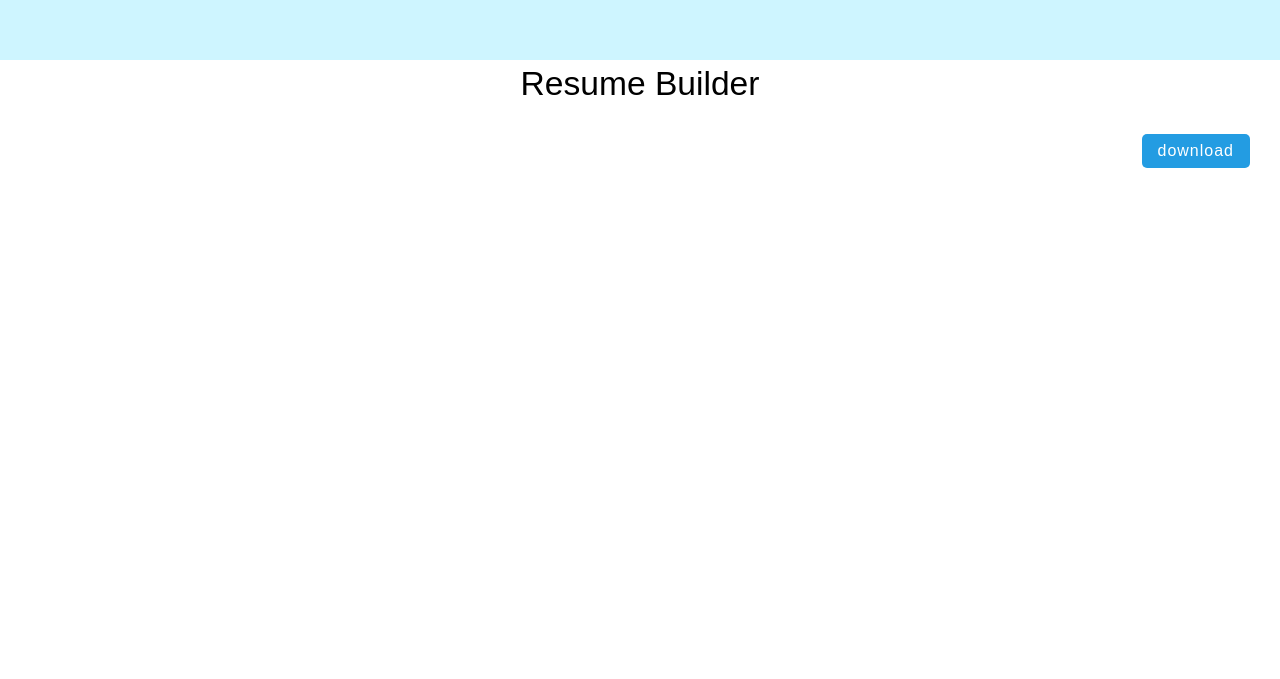
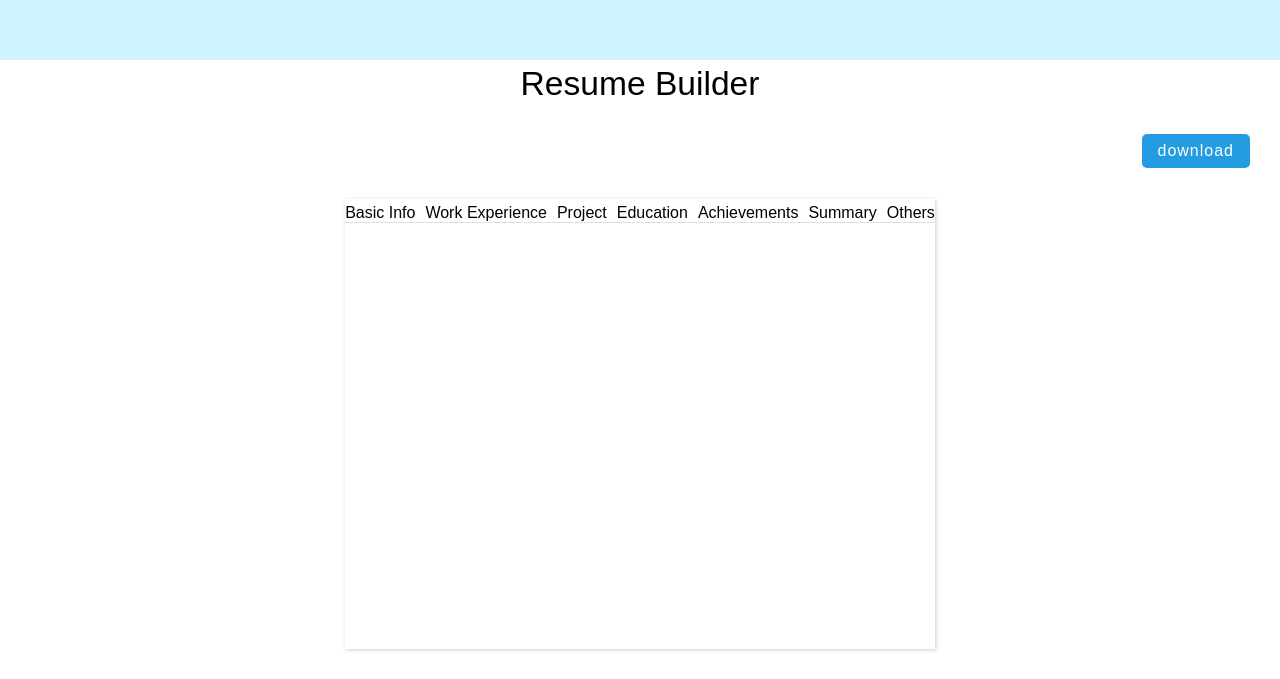
Before and after one commit to AbhiiiDev/Resu-Pro, a React (Vite) app: page / in a window 1280 px wide. Shown: the part 580-1259 px from the top of the page. Before the commit the page ends 800 px from the top, so only its background shows below. Built offline with nearby package versions, Linux system fonts and the light colour scheme.

Commit message:
editor added

```diff
--- /dev/null
+++ b/src/components/Editor/Editor .jsx
@@ -0,0 +1,19 @@
+import React from 'react'
+import styles from './Editor.module.css'
+
+function Editor (props) {
+    const sections=props.sections;
+  return (
+    <div className={styles.container}>
+      <div className={styles.header}>
+        {Object.keys(sections)?.map((key)=>(
+            <div className={styles.sections} key={key}>
+                {sections[key]}
+                </div>
+        ))}
+      </div>
+    </div>
+  )
+}
+
+export default Editor
--- /dev/null
+++ b/src/components/Editor/Editor.module.css
@@ -0,0 +1,30 @@
+.container{
+    min-width: 550px;
+    min-height: 450px;
+    display: flex;
+    flex-direction: column;
+    gap: 30px;
+    box-shadow: 1px 1px 4px  rgba(0,0,0,0.2);
+    padding-top: 5px;
+}
+
+.header{
+    display: flex;
+    gap: 10px;
+    overflow-x: auto;
+    border-bottom: 1px solid rgba(0,0,0,0.12);
+}
+
+.header .section{
+    padding: 10px;
+    border-bottom: 2px solid transparent;
+    font-weight:500;
+    font-size: 1rem;
+    white-space: nowrap;
+    cursor: pointer;
+}
+
+.header .active {
+    border-bottom: 2px solid #239ce2;
+    color:#239ce2
+}
--- a/src/components/Header/body/Body.jsx
+++ b/src/components/Header/body/Body.jsx
@@ -1,8 +1,18 @@
 import React from 'react'
+import Editor from '../../Editor/Editor '
 import styles from './Body.module.css'
 
 function Body() {
-    const colors=[ "#239ce2" , "#48bb78" , "#0bc5ea", "#a0aec0" , "#ed8936"  ]
+    const colors=[ "#239ce2" , "#48bb78" , "#0bc5ea", "#a0aec0" , "#ed8936"  ];
+    const sections ={
+        basinInfo:"Basic Info",
+        workExp:"Work Experience",
+        project:"Project",
+        education:"Education",
+        achievements:"Achievements",
+        summary:"Summary",
+        others:"Others"
+    };
   return (
     <div className={styles.container}>
 <p className={styles.heading}>Resume Builder</p>
@@ -20,6 +30,9 @@ style={{backgroundColor:item}}
     </div>
     <button>download</button>
 </div>
+<div className={styles.main}>
+    <Editor sections={sections}/>
+</div>
     </div>
   )
 }
```
